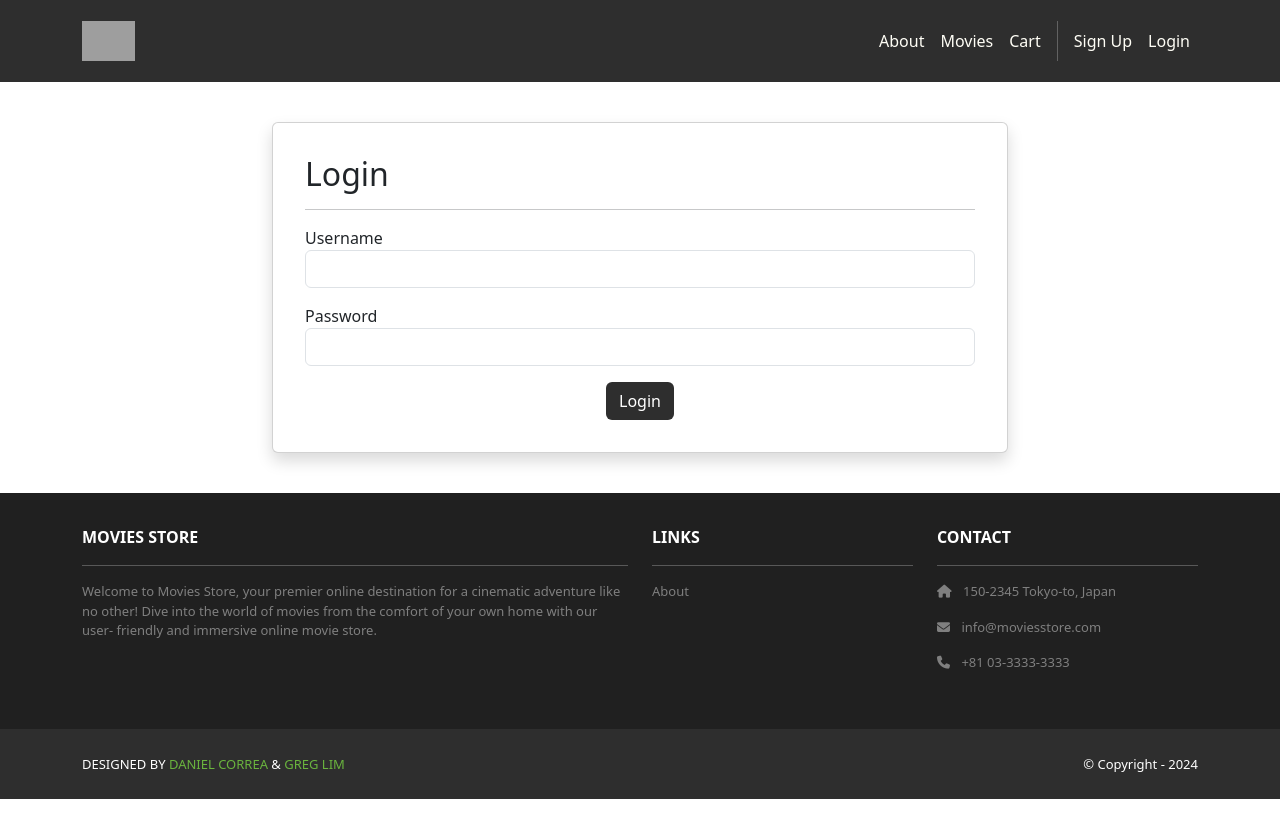
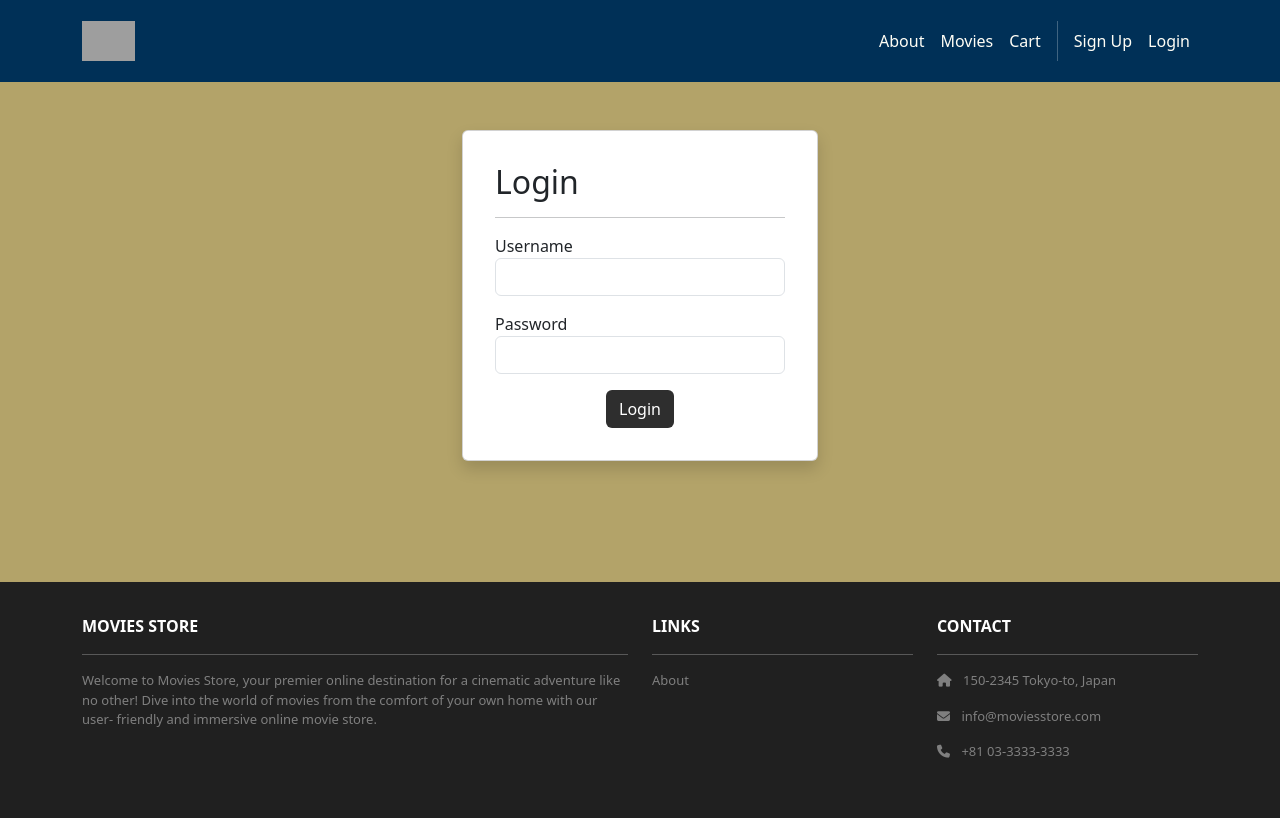
Before and after one commit to dman4703/cs2340-gt-movies, a Django app: page /accounts/login/ in a window 1280 px wide. Run offline with Django 5.2, Linux system fonts and the light colour scheme; some libraries are stand-ins or nearby versions; some web fonts are replaced; grey boxes are pictures that could not be loaded.

Commit message:
added gt colors, created appropriate footer, resize login, signup boxes

```diff
--- a/accounts/templates/accounts/login.html
+++ b/accounts/templates/accounts/login.html
@@ -7,10 +7,10 @@
 <body>
 {% extends 'base.html' %}
 {% block content %}
-<div class="p-3 mt-4">
+<div class="p-3 pt-5 mb-10 bg-yellow flex justify-content-center align-items-center">
   <div class="container">
-    <div class="row justify-content-center">
-      <div class="col-md-8">
+    <div class="row justify-content-center ">
+      <div class="col-md-4">
         <div class="card shadow p-3 mb-4 rounded">
           <div class="card-body">
             <h2>Login</h2>
--- a/accounts/templates/accounts/signup.html
+++ b/accounts/templates/accounts/signup.html
@@ -7,10 +7,10 @@
 <body>
   {% extends 'base.html' %}
   {% block content %}
-    <div class="p-3 mt-4">
+    <div class="p-3 pt-5">
       <div class="container">
         <div class="row justify-content-center">
-          <div class="col-md-8">
+          <div class="col-md-4">
             <div class="card shadow p-3 mb-4 rounded">
               <div class="card-body">
                 <h2>Sign Up</h2>
--- /dev/null
+++ b/moviesstore/static/css/custom.css
@@ -0,0 +1,9 @@
+.bg-blue {
+    background-color: #003057;
+}
+.bg-yellow {
+    background-color: #b3a369;
+}
+.content {
+    min-height: calc(100vh - 300px);
+}
--- a/moviesstore/templates/base.html
+++ b/moviesstore/templates/base.html
@@ -17,16 +17,18 @@
     </script>
     <link rel="stylesheet" type="text/css"
           href="{%static 'css/style.css' %}">
+    <link rel="stylesheet" type="text/css"
+          href="{%static 'css/custom.css' %}">
     <meta name="viewport" content="width=device-width, initial-scale=1" />
   </head>
   <body>
     <!-- Header -->
-    <nav class="p-3 navbar navbar-dark bg-dark
+    <nav class="p-3 navbar navbar-dark bg-blue
          navbar-expand-lg">
       <div class="container">
         <a class="navbar-brand"
            href="{% url 'home.index' %}">
-          <img src="{% static 'img/logo.png' %}" alt="logo"
+          <img src="{% static 'img/logo.png' %}" alt="GT Logo"
                height="40" />
         </a>
         <button class="navbar-toggler" type="button"
@@ -62,12 +64,12 @@
       </div>
     </nav>
     <!-- Header -->
-    <div>
+    <div class="pb-6 bg-yellow content">
       {% block content %}
       {% endblock content %}
     </div>
     <!-- Footer -->
-    <section class="p-3 ms-footer d-none d-md-block">
+    <section class="p-3 ms-footer d-none d-md-block b-0 w-100 bottom-0">
       <div class="container">
         <div class="row mt-3 text-white">
           <div class="col-md-6 col-lg-6 col-xl-6
@@ -108,22 +110,6 @@
         </div>
       </div>
     </section>
-    <section class="p-3 ms-footer-bottom bg-dark">
-      <div class="container d-flex
-           justify-content-between">
-        <div class="me-5 text-white">
-          <span>DESIGNED BY
-            <a href="https://www.x.com/danielgarax"
-            target="_blank">DANIEL CORREA</a> &
-            <a href="https://www.x.com/greglim81"
-            target="_blank">GREG LIM</a>
-          </span>
-        </div>
-        <div class="text-white">
-          <span>© Copyright - 2024</span>
-        </div>
-      </div>
-    </section>
     <!-- Footer -->
   </body>
 </html>
```
Also changed, not shown: movies/templates/movies/index.html (+5 -3 lines), db.sqlite3.
